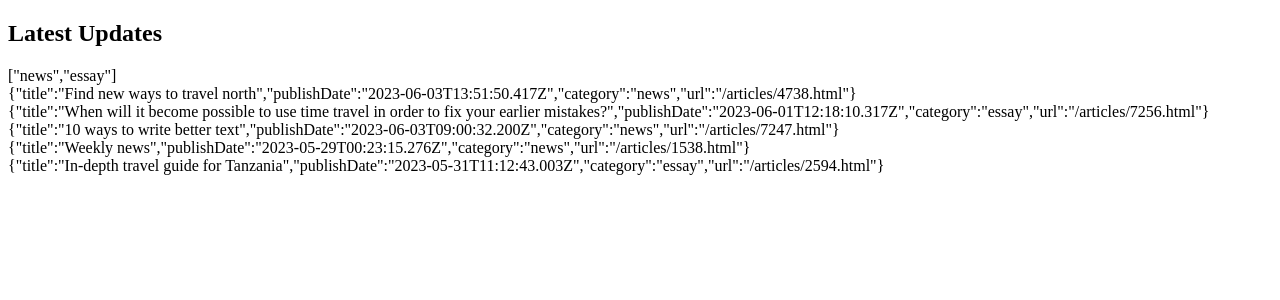
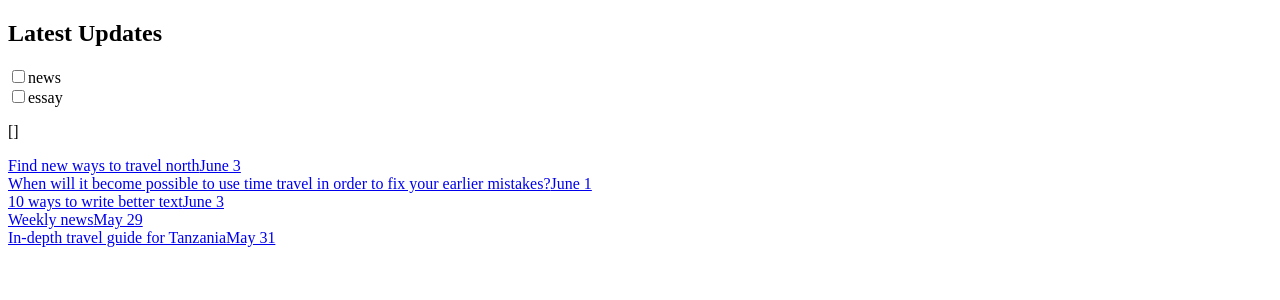
Before and after one commit to ihorsavytskyi/articles-list, a Vue app: page / in a window 1280 px wide. Shown: the top 300 px of the page. Built offline with nearby package versions, Linux system fonts and the light colour scheme.

Commit message:
updates:
- corrections to ArticleItem.vue (updated template);
- corrections to FilterList.vue (updated template, added handler for filters items);
- - corrections to ArticlesItem.vue (added variable for keeping chosen filters);

```diff
--- a/src/components/ArticleItem.vue
+++ b/src/components/ArticleItem.vue
@@ -1,6 +1,15 @@
 <template>
   <div>
-    {{ JSON.stringify(articleItem) }}
+    <div class="article-item">
+    <a class="article-item__link"
+      :href="articleItem.url"
+      :title="articleItem.title"
+      target="self"
+    >
+      <span class="article-item__title">{{ articleItem.title }}</span>
+      <span class="article-item__published">{{ formatDate(articleItem.publishDate) }}</span>
+    </a>
+  </div>
   </div>
 </template>
 
@@ -11,6 +20,13 @@
       required: true
     }
   })
+
+  const formatDate = (value) => {
+    return new Date(value).toLocaleString("en-US", {
+      month: "long",
+      day: "numeric"
+    })
+  }
 </script>
 
 <style scoped>
--- a/src/components/ArticlesList.vue
+++ b/src/components/ArticlesList.vue
@@ -10,8 +10,10 @@
         <div class="articles-list__filters">
           <FiltersList
             :filterItems="filterItems"
+            @handleFilter="handleFilter"
           />
         </div>
+        <p> {{ JSON.stringify(activatedFilters) }} </p>
         <!--ArticlesList-->
         <div class="article-list__items">
           <ArticleItem
@@ -26,7 +28,7 @@
 </template>
 
 <script setup>
-
+  import { ref, computed} from "vue";
   import FiltersList from "../components/FilterList.vue";
   import ArticleItem from "../components/ArticleItem.vue";
 
@@ -55,6 +57,15 @@
     }
   })
 
+  const activatedFilters = ref([]);
+
+  const handleFilter = (filter) => {
+    if(activatedFilters.value.includes(filter)) {
+      return activatedFilters.value.splice(activatedFilters.value.indexOf(filter), 1)
+    }
+
+    return activatedFilters.value.push(filter)
+  }
 
 </script>
 
--- a/src/components/FilterList.vue
+++ b/src/components/FilterList.vue
@@ -1,16 +1,29 @@
 <template>
-  <div>
-    {{ JSON.stringify(filterItems) }}
+  <div class="filter-item"
+    v-for="(filterItem, index) in filterItems"
+    :key="index">
+    <input
+      type="checkbox"
+      :id="filterItem"
+      :name="filterItem"
+      :value="filterItem"
+      @change="handleFilter"/>
+    <label :for="filterItem"> {{ filterItem }} </label>
   </div>
 </template>
 
 <script setup>
+  const emits = defineEmits(['handleFilter']);
   const props = defineProps({
     filterItems: {
       type: Array,
       required: true
     }
   })
+
+  const handleFilter = (e) => {
+    emits('handleFilter', e.target.value)
+  }
 </script>
 
 <style scoped>
```
